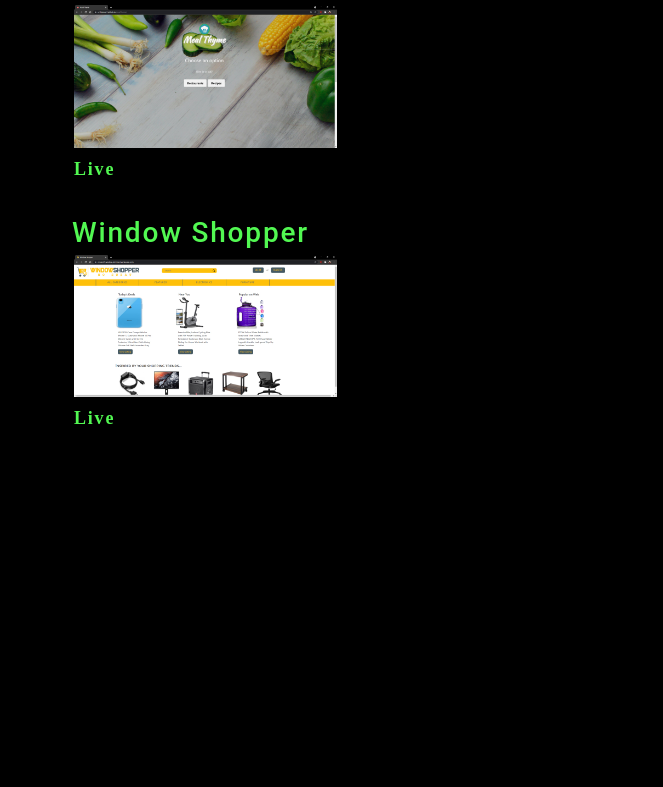
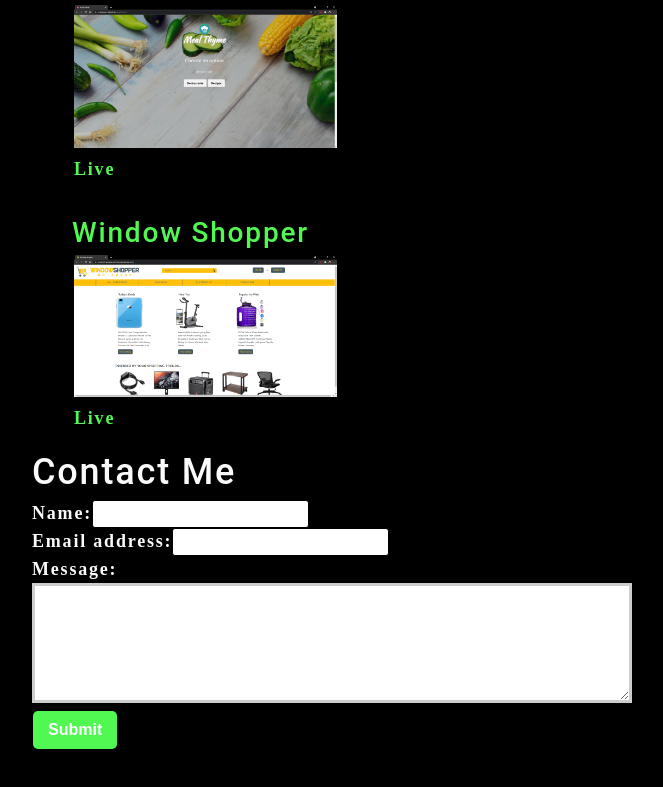
Before and after one commit to zoomzooom6/portfolio-react, a React (Create React App) app: page / in a window 1280 px wide. Shown: the part 1585-2372 px from the top of the page, without its empty margins (62-725 px from the left). Before the commit the page ends 2085 px from the top, so only its background shows below. Built offline with nearby package versions, Linux system fonts and the light colour scheme.

Commit message:
setup contact form

```diff
--- a/src/components/Contact/index.js
+++ b/src/components/Contact/index.js
@@ -1,9 +1,36 @@
-import React from 'react';
+import React, { useState } from 'react';
 
 function Contact() {
+    const [formState, setFormState] = useState({ name: '', email: '', message: ''});
+    const { name, email, message } = formState;
+
+    function handleChange(e) {
+        setFormState({...formState, [e.target.name]: e.target.value })
+    }
+
+    function handleSubmit(e) {
+        e.preventDefault();
+        console.log(formState);
+    }
+
     return (
         <section>
-
+            <h1>Contact Me</h1>
+            <form id="contact-form" onSubmit={handleSubmit}>
+                <div>
+                    <label htmlFor="name">Name:</label>
+                    <input type="text" defaultValue={name} onChange={handleChange} name="name" />
+                </div>
+                <div>
+                    <label htmlFor="email">Email address:</label>
+                    <input type="email" defaultValue={email} onChange={handleChange} name="email" />
+                </div>
+                <div>
+                    <label htmlFor="message">Message:</label>
+                    <textarea name="message" defaultValue={message} onChange={handleChange} rows="5" />
+                </div>
+                <button type="submit">Submit</button>
+            </form>
         </section>
     );
 }
```
